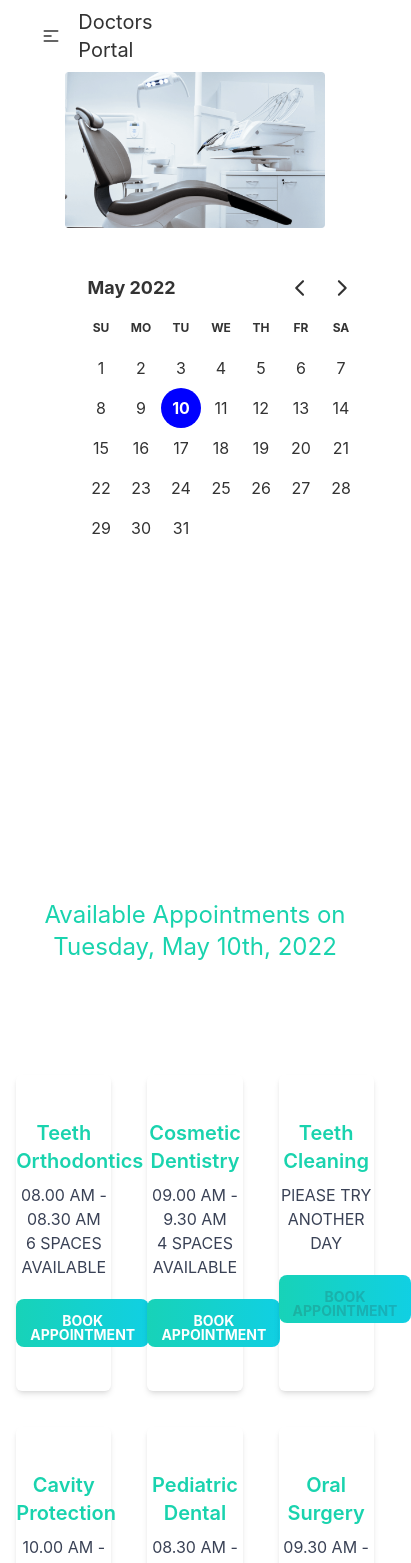
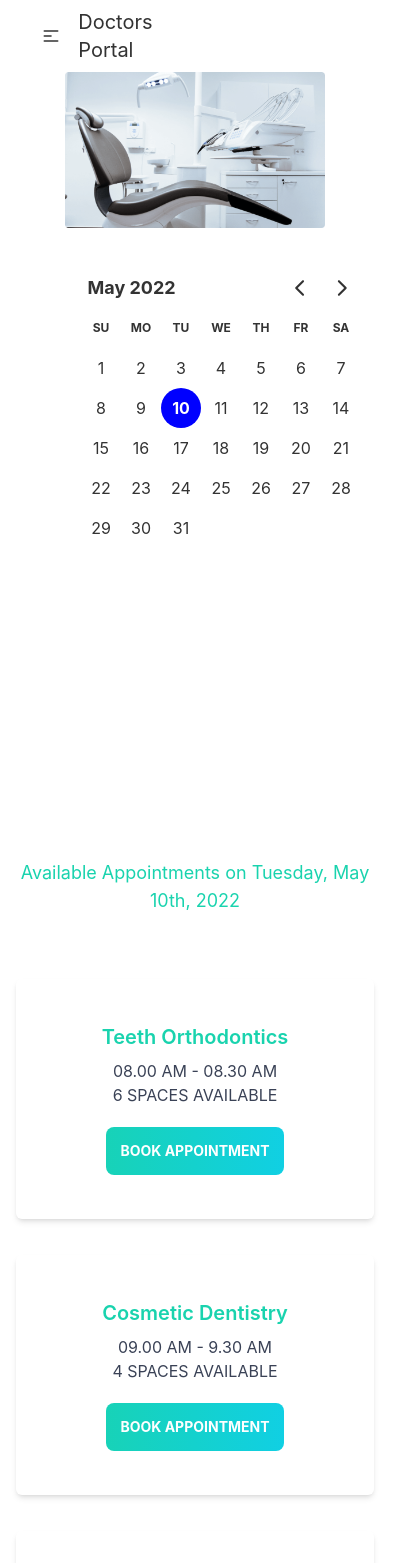
Before and after one commit to iamyeasirarafat/resturant-reservation, a React (Create React App) app: page /appointment in a window 390 px wide. Shown: the top 1563 px of the page, 411 px wide, since content can reach past the window. Built offline with nearby package versions, Linux system fonts and the light colour scheme.

Commit message:
appointment modal done

```diff
--- a/src/Components/Appointment/Appointment.js
+++ b/src/Components/Appointment/Appointment.js
@@ -4,14 +4,21 @@ import { DayPicker } from 'react-day-picker';
 import 'react-day-picker/dist/style.css';
 import { format } from 'date-fns/esm';
 import AppointmentCard from './AppointmentCard';
+import AppointmentModal from './AppointmentModal';
 const Appointment = () => {
     const [selectedDate, setSelectedDate] = useState(new Date())
-    const [services, setServices] = useState([])
+    const [services, setServices] = useState([]);
+    const [treatment, setTreatment] = useState({})
+
     useEffect(() => {
         fetch('services.json')
         .then(res=>res.json())
         .then(data => setServices(data))
-    },[])
+    },[]);
+    const appointmentBtnHandler = (service) =>{
+        setTreatment(service)
+
+    }
     return (
         <div>
              <div className="banner mb-28 md:mb-0">
@@ -28,14 +35,15 @@ const Appointment = () => {
                 </div>
             </div>
             </div>
-            <div className="banner-shadow pt-10">
-                <h2 className="text-center text-primary text-2xl mb-28">Available Appointments on {format(selectedDate, 'PPPP')}</h2>
-                <div className="grid grid-cols-3 gap-9 w-11/12 mb-32 mx-auto mb">
+            <div className="banner-shadow md:pt-10">
+                <h2 className="text-center text-primary text-lg md:text-2xl mb-16 md:mb-28">Available Appointments on {format(selectedDate, 'PPPP')}</h2>
+                <div className="grid lg:grid-cols-3 md:grid-cols-2 gap-9 w-11/12 mb-32 mx-auto mb">
                 {
-                    services.map(service => <AppointmentCard key={service._id} service={service}></AppointmentCard>)
+                    services.map(service => <AppointmentCard btnhandler={appointmentBtnHandler} key={service._id} service={service}></AppointmentCard>)
                 }
                 </div>
             </div>
+            <AppointmentModal date={selectedDate} service={treatment}></AppointmentModal>
         </div>
     );
 };
--- a/src/Components/Appointment/AppointmentCard.js
+++ b/src/Components/Appointment/AppointmentCard.js
@@ -1,13 +1,14 @@
 import React from 'react';
 
-const AppointmentCard = ({service}) => {
+const AppointmentCard = ({service, btnhandler}) => {
     const{name, slots} = service;
     return (
         <div className="shadow-md rounded-md py-11 text-center">
            <h2 className="text-primary text-xl mb-2 font-semibold">{name}</h2>
            <h4 className="text-accent ">{slots.length ? slots[0] : ''}</h4>
            <h4 className="text-accent ">{slots.length ? `${slots.length} SPACES AVAILABLE ` : 'PlEASE TRY ANOTHER DAY'}</h4>
-           <button disabled={slots.length === 0 } className="btn mt-5 custom-btn">Book appointment</button>
+           <label disabled={slots.length === 0 } onClick={()=>btnhandler(service)} className="btn mt-5 custom-btn" htmlFor="appointment-modal">Book appointment</label>
+
         </div>
     );
 };
--- /dev/null
+++ b/src/Components/Appointment/AppointmentModal.js
@@ -0,0 +1,32 @@
+import { format } from 'date-fns';
+import React from 'react';
+
+const AppointmentModal = ({ service, date }) => {
+    const { name, slots } = service;
+    return (
+        <div>
+            <input type="checkbox" id="appointment-modal" className="modal-toggle" />
+            <div className="modal">
+                <div className="modal-box relative">
+                    <label htmlFor="appointment-modal" className="btn btn-sm btn-circle absolute right-2 top-2">✕</label>
+                    <h3 className="text-lg mb-9 font-bold">{name}</h3>
+                    <div className="md:ml-16">
+                        <input type="text" disabled value={format(date, 'PPPP')} className="input mb-3  input-sm input-bordered w-full max-w-xs" />
+                        <select className="select select-sm mb-3 select-bordered w-full max-w-xs">
+                           {
+                               slots?.map((slot, i)=><option key={i} value={slot}>{slot}</option>)
+                           }
+
+                        </select>
+                        <input type="text" placeholder="Your Name" className="input mb-3   input-bordered w-full max-w-xs" />
+                        <input type="email" placeholder="Your Email" className="input mb-3   input-bordered w-full max-w-xs" />
+                        <input type="number" placeholder="Your Phone" className="input mb-3  input-bordered w-full max-w-xs" />
+                        <input type="submit" className="btn" value="Submit" />
+                    </div>
+                </div>
+            </div>
+        </div >
+    );
+};
+
+export default AppointmentModal;
```
